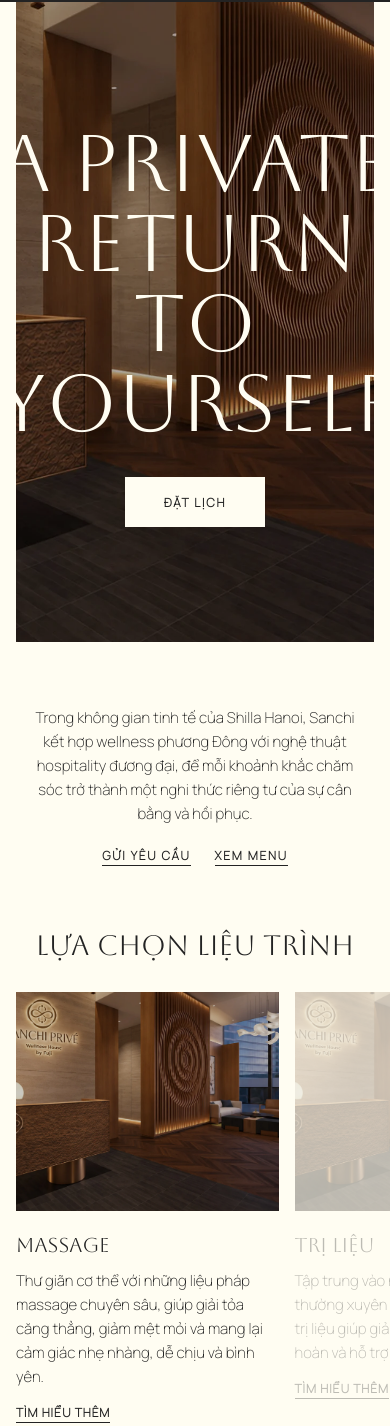
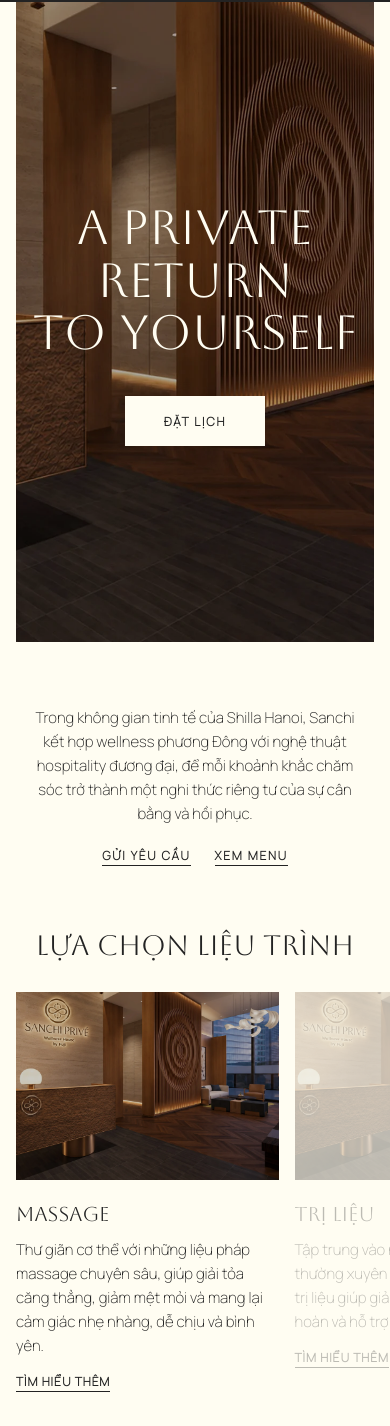
Before and after one commit to alphacreativee/sanchi, a website: page index.html in a window 390 px wide. Shown: the part 80-1506 px from the top of the page. Drawn offline with Linux system fonts and the light colour scheme.

Commit message:
update code

```diff
--- a/assets/scss/_banner.scss
+++ b/assets/scss/_banner.scss
@@ -126,6 +126,11 @@
       width: calc(100% - 32px);
     }
 
+    &:not(.short-banner) .banner-title {
+      font-size: 48px;
+      line-height: 1.1;
+    }
+
     &-booking {
       min-width: 140px;
     }
--- a/assets/scss/_sectionTreatment.scss
+++ b/assets/scss/_sectionTreatment.scss
@@ -39,7 +39,7 @@
 
   &-image {
     width: 100%;
-    aspect-ratio: 1.2 / 1;
+    aspect-ratio: 1.4 / 1;
     overflow: hidden;
 
     img {
```
Also changed, not shown: assets/main/css/style.css, assets/main/css/style.min.css.
